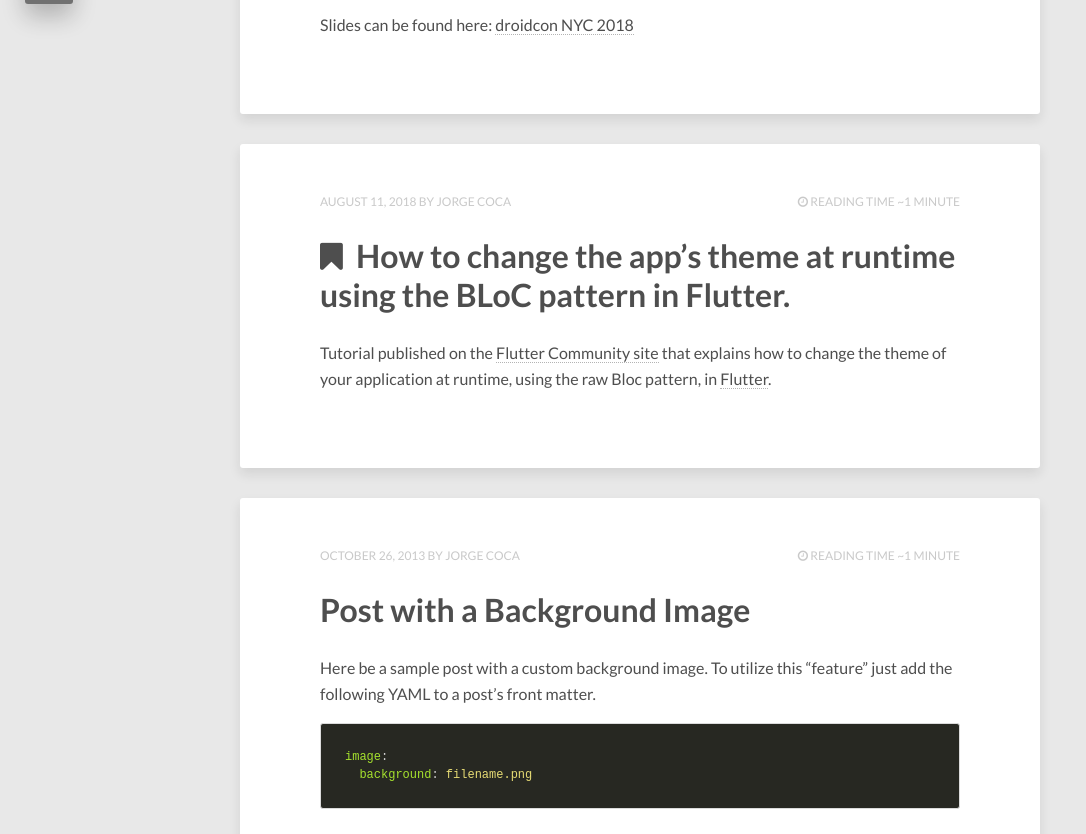
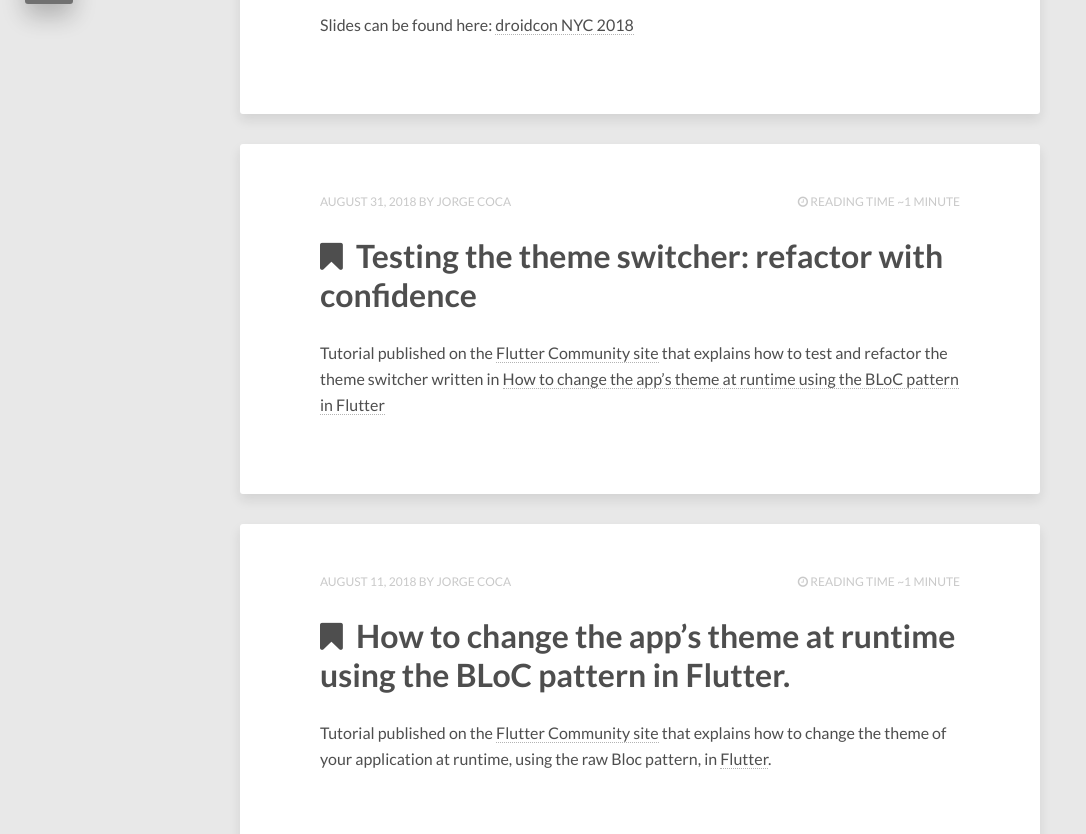
Before and after one commit to jorgecoca/jorgecoca.github.io, a Jekyll site: the page built from index.html, in a window 1280 px wide and 900 px high, scrolled down 983 px, cut to the strip 66-900 px from the top of the window. Shown: the whole strip, without its empty margins (0-1086 px from the left). Built offline with Jekyll 4.4.1, drawn with Linux system fonts in a browser that asks for light colours; nearby versions of some CDN libraries; the list of posts is cut into pages by our own code; some of the changed text lies outside the part shown.

Commit message:
Update more posts

```diff
--- a/_posts/2018-08-11-change-theme-runtime-using-bloc-in-flutter.md
+++ b/_posts/2018-08-11-change-theme-runtime-using-bloc-in-flutter.md
@@ -1,8 +1,8 @@
 ---
 layout: post
 title: "How to change the app’s theme at runtime using the BLoC pattern in Flutter."
-description: "Example and code for using link posts."
-tags: [sample post, link post]
+description: "Flutter tutorial to change the theme of the app at runtime"
+tags: [flutter, bloc]
 comments: true
 link: https://medium.com/flutter-community/flutter-how-to-change-the-apps-theme-at-runtime-using-the-bloc-pattern-30a3e3ce5b6a
 ---
--- /dev/null
+++ b/_posts/2018-08-31-testing-the-theme-switcher-refactor-with-confidence.md
@@ -0,0 +1,10 @@
+---
+layout: post
+title: "Testing the theme switcher: refactor with confidence"
+description: "Flutter tutorial on testing strategies"
+tags: [flutter, bloc, testing]
+comments: true
+link: https://medium.com/flutter-community/testing-the-theme-switcher-refactor-with-confidence-58ec8a5f9416
+---
+
+Tutorial published on the [Flutter Community site](https://medium.com/flutter-community) that explains how to test and refactor the theme switcher written in [How to change the app’s theme at runtime using the BLoC pattern in Flutter](https://medium.com/flutter-community/flutter-how-to-change-the-apps-theme-at-runtime-using-the-bloc-pattern-30a3e3ce5b6a)
```
